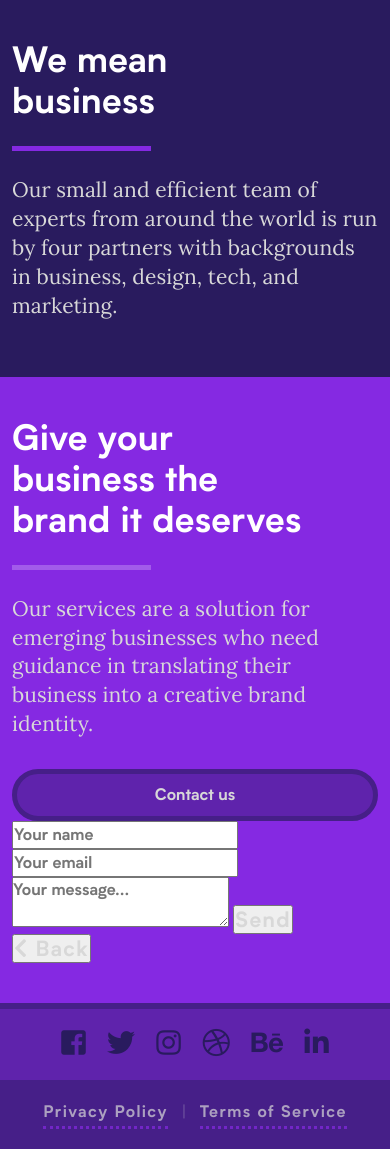
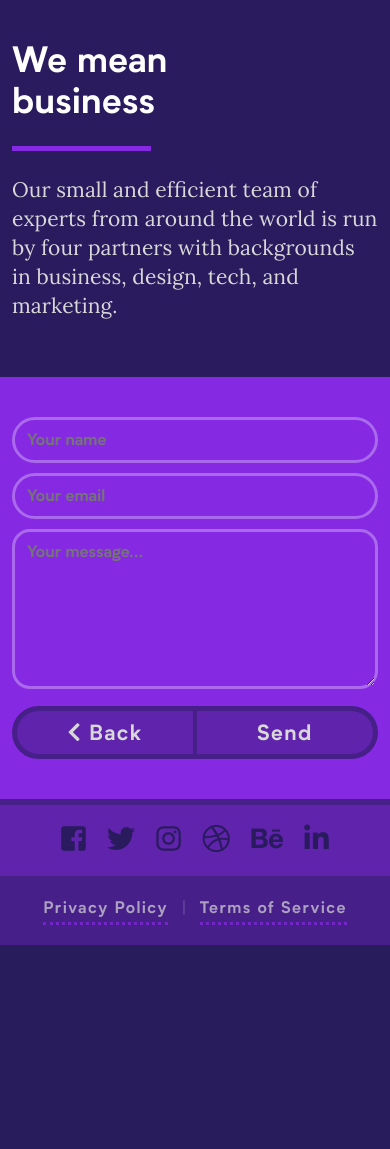
Before and after one commit to polyfen/oldpolyfen, a PHP site: page / in a window 390 px wide. Shown: the part 408-1557 px from the top of the page. After the commit the page ends 1353 px from the top, so only its background shows below. Run offline with PHP 8.4, Linux system fonts and the light colour scheme; some libraries are stand-ins or nearby versions.

Commit message:
Added basic contact mobile CSS

```diff
--- a/index.php
+++ b/index.php
@@ -27,7 +27,7 @@
     <section class="container-fluid" id="call-to-action">
       <div class="row">
 
-        <div class="col" id="cta-content">
+        <div class="col d-none" id="cta-content">
           <h2>Give your business the brand it deserves</h2>
           <p>Our services are a solution for emerging businesses who need guidance in translating their business into a creative brand identity.</p>
           <a class="button primary-button">Contact us</a>
@@ -38,7 +38,7 @@
             <input type="text" name="name" placeholder="Your name" required>
             <input type="email" name="email" id="email" placeholder="Your email" required>
             <textarea name="message" id="message" placeholder="Your message..." required></textarea>
-            <button type="submit">Send</button>
+            <button type="submit" id="send">Send</button>
             <button id="form-loader" class="d-none">
               <i class="fa fa-spinner fa-pulse fa-3x fa-fw"></i>
               <span class="sr-only">Loading...</span>
--- a/libs/css/buttons.css
+++ b/libs/css/buttons.css
@@ -1,6 +1,6 @@
 /*---------- BUTTONS start -----------*/
 
-a.primary-button {
+a.primary-button, div#contact-form button {
   background: #5f23ac /* #indigo-minus-1 */;
   border: 5px solid #461f88 /* indigo-minus-2 */;
   border-radius: 100px;
@@ -12,13 +12,28 @@ a.primary-button {
   display: block;
 }
 
-a.primary-button:hover {
+a.primary-button:hover, div#contact-form button:hover {
   text-decoration: none;
   background: #461f88 /* indigo-minus-2 */;
   border-color: #291b5e /* indigo-minus-3 */;
   color: #FFFFFF /* white */ !important;
 }
 
+div#contact-form button {
+  width:50%;
+}
+
+div#contact-form button#send {
+  float: right;
+  border-radius: 0 100px 100px 0;
+  border-left: 2.5px solid #461f88 /* indigo-minus-2 */;
+}
+
+div#contact-form button#go-back {
+  float: left;
+  border-radius: 100px 0 0 100px;
+  border-right: 2.5px solid #461f88 /* indigo-minus-2 */;
+}
 
 /*---------- BUTTONS end -----------*/
 
--- a/libs/css/general.css
+++ b/libs/css/general.css
@@ -24,11 +24,24 @@ button, a {
   cursor: pointer;
 }
 
-/*
-a, a:active, a:hover {
-  color: #TBD;
+input {
+  width: 100%;
+  background: none;
+  border: 3px solid #ffffff4d;
+  border-radius: 40px;
+  padding: 8px 12px;
+  margin: 0 0 10px 0;
 }
-*/
+
+textarea {
+  background: none;
+  border: 3px solid #FFFFFF4D;
+  padding: 8px 12px;
+  border-radius: 18px;
+  height: 160px;
+  width: 100%;
+  margin: 0 0 10px 0;
+}
 
 /*---------- GENERAL end ------------*/
 
```
